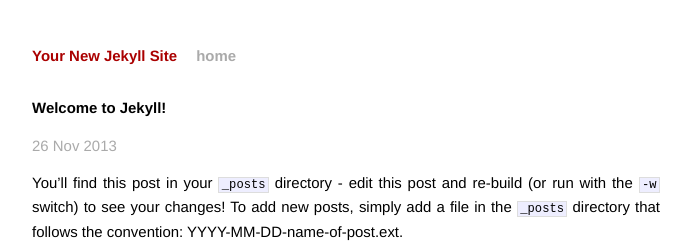
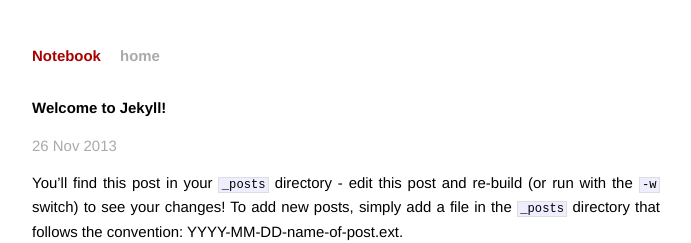
Before and after one commit to slarge/slarge.github.io, a Jekyll site: the page built from _posts/2013-11-26-welcome-to-jekyll.markdown, in a window 1280 px wide. Shown: the top 243 px of the page, without its empty margins (294-985 px from the left). Built offline with Jekyll 4.4.1, drawn with Linux system fonts in a browser that asks for light colours.

Commit message:
Update _config.yml

```diff
--- a/_config.yml
+++ b/_config.yml
@@ -1,3 +1,3 @@
-name: Your New Jekyll Site
+name: Notebook
 pygments: true
 baseurel: /notebook
```
